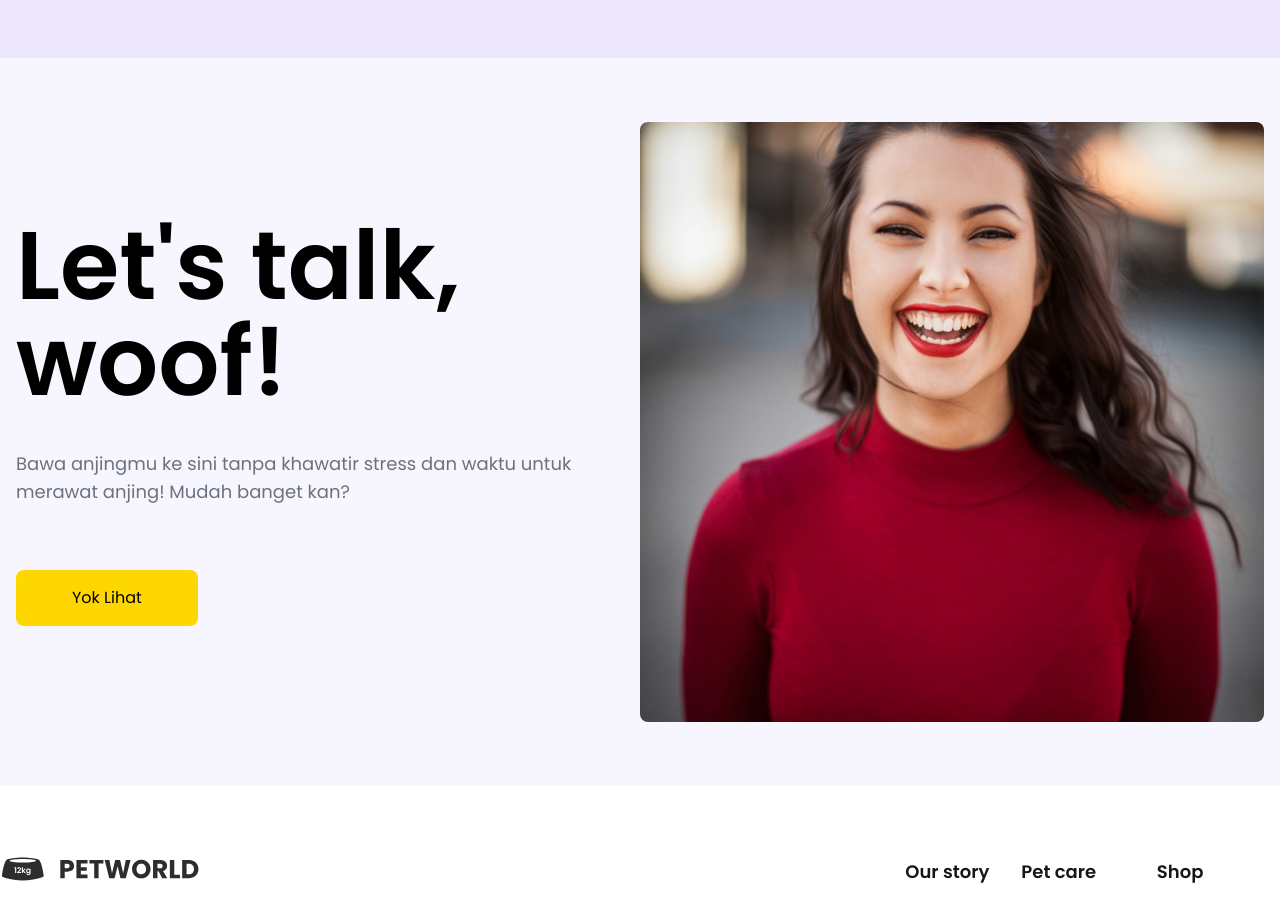
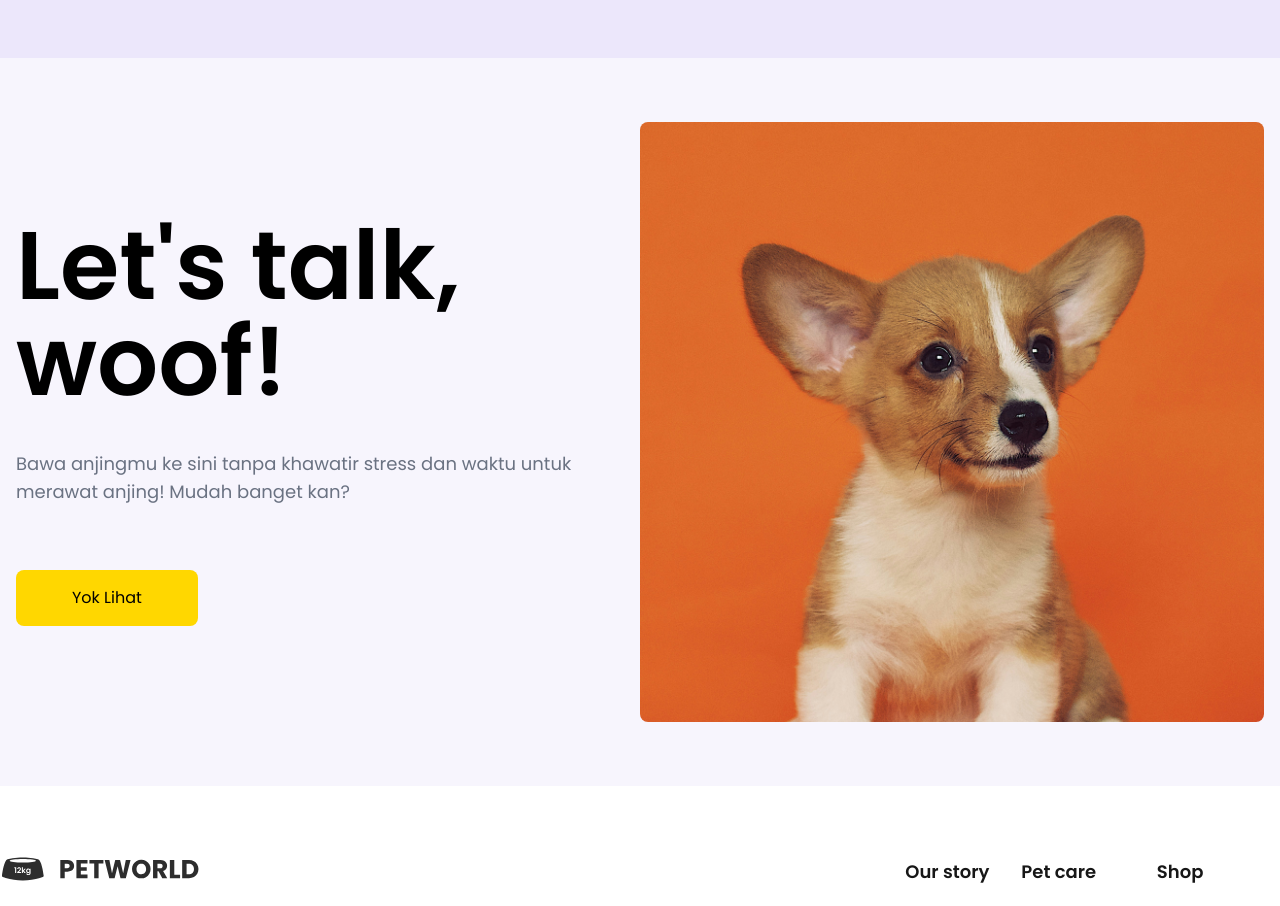
Before and after one commit to raiwirawan/landing-page-uts-pbw, a Next.js app: page / in a window 1280 px wide. Shown: the part 2510-3416 px from the top of the page. Built offline with nearby package versions, Linux system fonts and the light colour scheme.

Commit message:
Change second hero section image using imageSrc

```diff
--- a/app/page.tsx
+++ b/app/page.tsx
@@ -26,7 +26,7 @@ export default function Home() {
 						<div>woof!</div>
 					</div>
 				}
-				imageSrc="/images/Emma.jpg"
+				imageSrc="/images/anjing2.jpg"
 				paragraphText="Bawa anjingmu ke sini tanpa khawatir stress dan waktu untuk merawat anjing! Mudah banget kan?"
 			/>
 		</div>
```
Also changed, not shown: public/images/anjing2.jpg (added).
